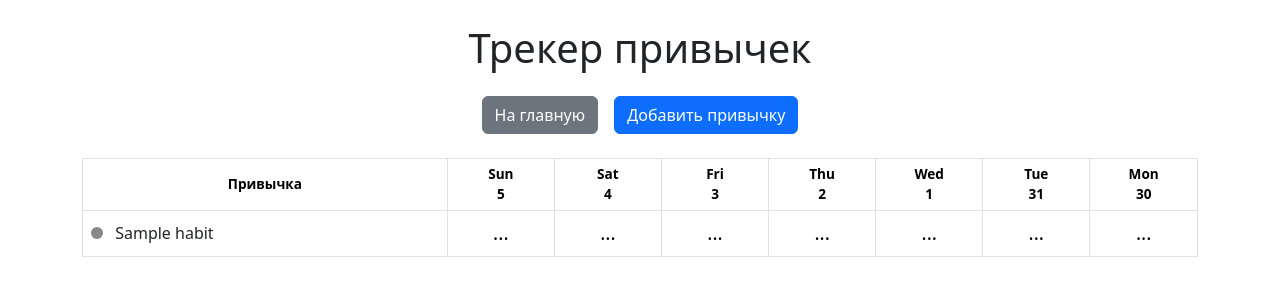
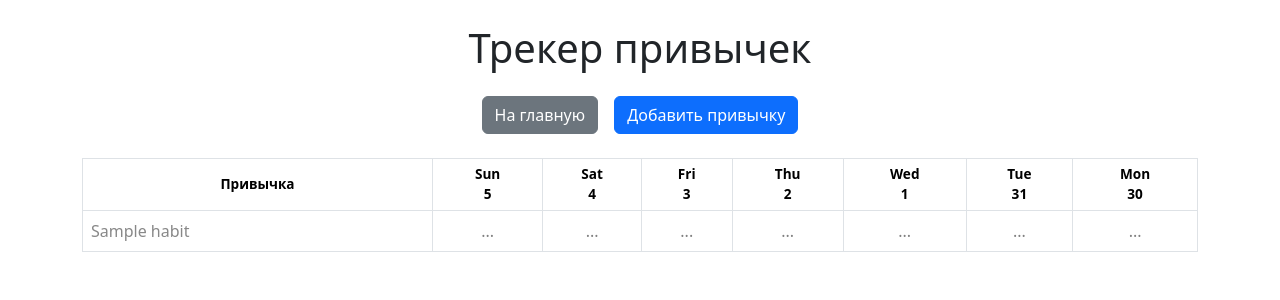
Before and after one commit to sneznaev/telegram-app, a Flask app: page /habits/ in a window 1280 px wide. Shown: the top 300 px of the page. Run offline with Flask 3, Linux system fonts and the light colour scheme; the visitor is signed in with stand-in values (Sample User, id 1); data comes from the database, SQL or seed files in the repository; tables that the repository leaves empty hold one stand-in row (values such as "Sample post").

Commit message:
Модуль трекера привычек. Доработка дизайна вывода1

```diff
--- a/app/habits/templates/habits.html
+++ b/app/habits/templates/habits.html
@@ -11,25 +11,21 @@
             text-align: center;
             vertical-align: middle;
         }
+
         .habit-table th {
             font-size: 0.85rem;
             padding: 5px;
         }
+
         .habit-table td:first-child {
             text-align: left;
-            white-space: nowrap;
         }
+
         .current-day {
             background-color: #f8f9fa;
             font-weight: bold;
         }
-        .habit-color {
-            display: inline-block;
-            width: 12px;
-            height: 12px;
-            border-radius: 50%;
-            margin-right: 8px;
-        }
+
         @media (max-width: 768px) {
             .habit-table th, .habit-table td {
                 font-size: 0.8rem;
@@ -37,35 +33,43 @@
             }
         }
 
+        /* Стили для названий привычек */
         .habit-name {
-			max-width: 150px; /* Ограничиваем ширину */
-			word-wrap: break-word; /* Перенос слов */
-			text-align: left; /* Выровняем текст по левому краю */
+            max-width: 150px;
+            word-wrap: break-word;
+            word-break: break-word;
+            text-align: left;
+            white-space: normal;
+            color: inherit;
         }
+
+        /* Стили для статусов привычек типа да-нет */
         .habit-status {
             font-size: 1.2rem;
             cursor: pointer;
             display: inline-block;
             width: 1.5rem;
+            height: 1.5rem;
+            line-height: 1.5rem;
             text-align: center;
         }
 
         .habit-status.completed {
-			color: green; /* Зеленый текст для выполненных да-нет */
+            color: green; /* Зеленая галочка для выполненных целей да-нет */
         }
 
         .habit-status.not-completed {
-			color: red; /* Красный текст для невыполненных да-нет */
+            color: gray; /* Серый крестик для невыполненных целей да-нет */
         }
 
+        /* Стили для измеримых привычек */
         .habit-log.measurable-completed {
-			background-color: #28a745; /* Зеленый фон, соответствующий галочке */
-			color: white; /* Белый текст для контраста */
+            color: green; /* Зеленый текст для выполненных измеримых целей */
         }
 
-
-
-
+        .habit-log {
+            color: gray; /* Серый текст для невыполненных измеримых целей */
+        }
     </style>
 </head>
 <body>
@@ -94,30 +98,26 @@
                 {% for habit in habits %}
                 <tr>
                     <td class="habit-name">
-                        <a href="/habits/{{ habit.id }}/statistics" class="text-decoration-none text-dark">
-                            <span class="habit-color" style="background-color: {{ habit.color }}"></span>
+                        <a href="/habits/{{ habit.id }}/statistics" class="text-decoration-none" style="color: {{ habit.color }}">
                             {{ habit.name }}
                         </a>
                     </td>
                     {% for log in habit.logs %}
                         <td class="habit-log {{ 'measurable-completed' if habit.type == 'measurable' and log.is_completed else '' }}">
                             {% if habit.type == 'yes_no' %}
-							<span
+                                <span  style="color: {{ habit.color }}
                                     class="habit-status {{ 'completed' if log.is_completed else 'not-completed' }}"
                                     onclick="toggleHabitLog('{{ habit.id }}', '{{ log.date }}')">
-								{{ '✅' if log.is_completed else '❌' }}
+                                    {{ '✔' if log.is_completed else '✖' }}
                                 </span>
                             {% else %}
                                 <span
-								class="habit-status"
-								onclick="editHabitValue('{{ habit.id }}', '{{ log.date }}', '{{ log.value|int  }}')">
-								{{ log.value|int  or '...' }}
+                                    class="habit-log {{ 'measurable-completed' if log.is_completed else '' }}"
+                                    onclick="editHabitValue('{{ habit.id }}', '{{ log.date }}', '{{ log.value|int }}')">
+                                    {{ log.value|int or '...' }}
                                 </span>
                             {% endif %}
                         </td>
-
-
-
                     {% endfor %}
                 </tr>
                 {% endfor %}
@@ -147,7 +147,6 @@
     <!-- Bootstrap JS -->
     <script src="https://cdn.jsdelivr.net/npm/bootstrap@5.3.0-alpha3/dist/js/bootstrap.bundle.min.js"></script>
     <script>
-        // для значений да-нет
         function toggleHabitLog(habitId, date) {
             fetch(`/habits/${habitId}/log`, {
                 method: 'POST',
@@ -160,7 +159,6 @@
         let currentHabitId = null;
         let currentDate = null;
 
-		// для измеримых начений
         function editHabitValue(habitId, date, currentValue) {
             currentHabitId = habitId;
             currentDate = date;
@@ -183,7 +181,6 @@
             }).then(response => response.json())
               .then(data => location.reload());
         });
-
     </script>
 </body>
 </html>
```
Lines whose indentation alone changed are shown as unchanged.
